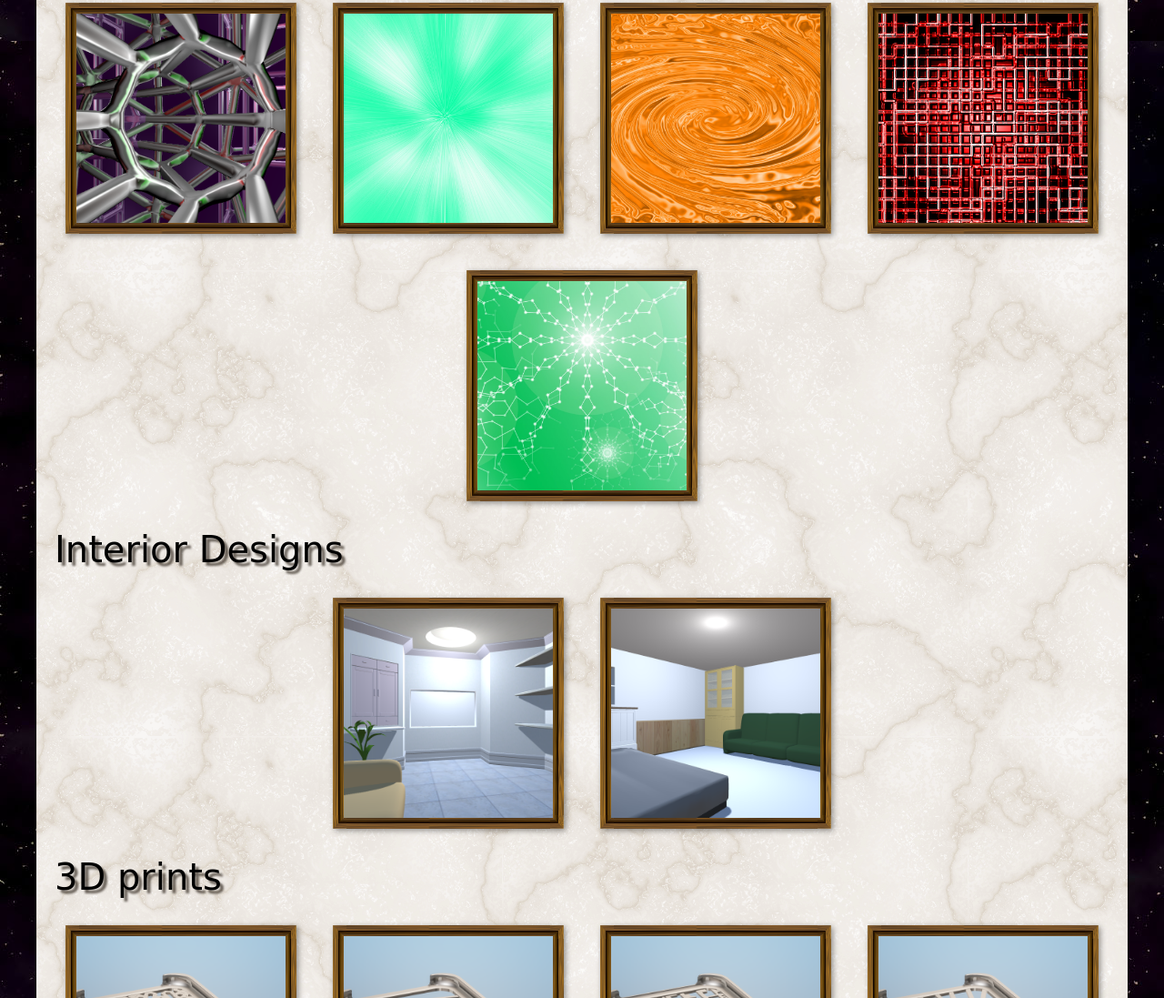
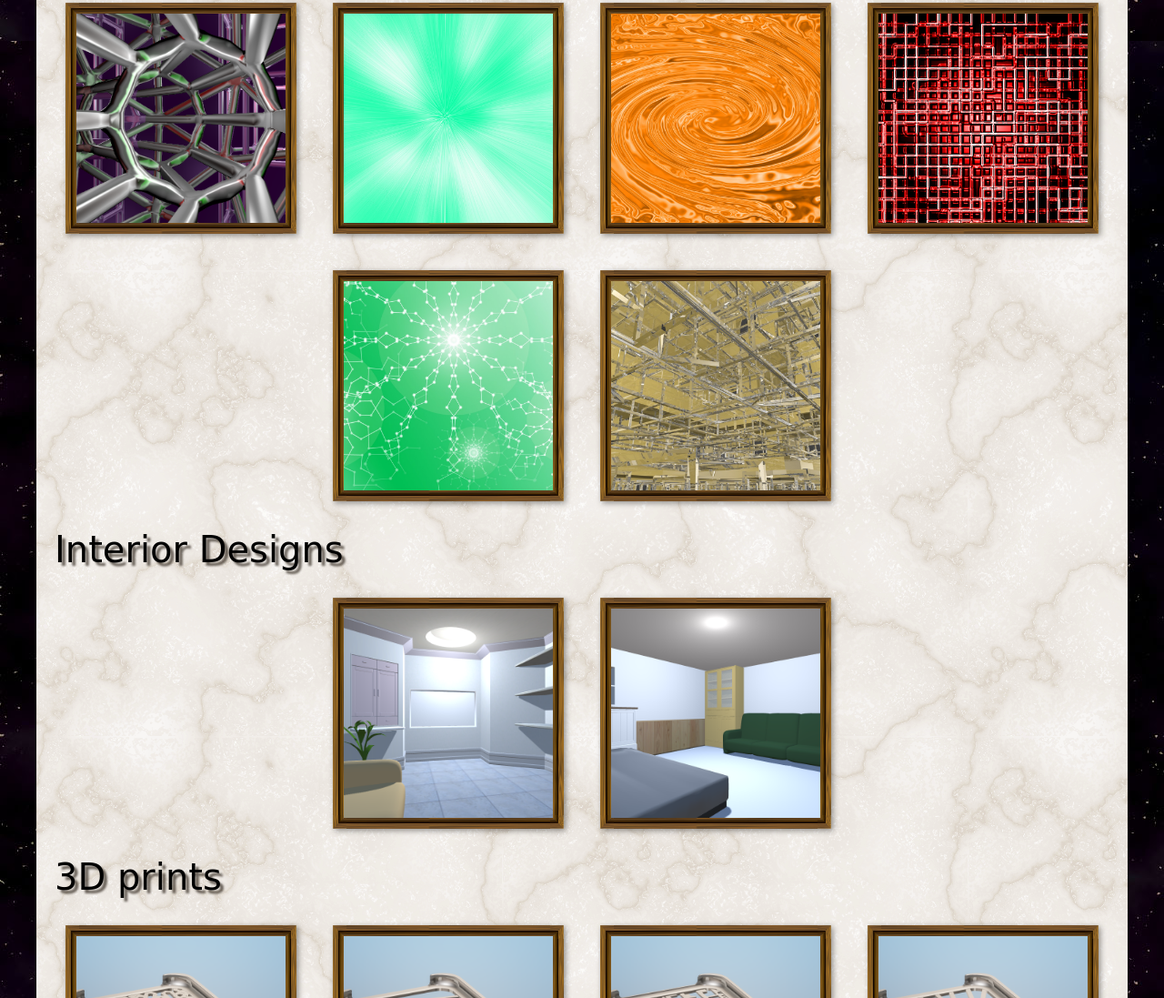
Before and after one commit to shinyakitazawa/portfolio, a plain HTML site: page index.html in a window 1280 px wide. Shown: the part 2115-3212 px from the top of the page at 91% size. Drawn offline with nearby package versions, Linux system fonts and the light colour scheme; a script that the page names is missing; files whose address does not match are found by name; a web font is replaced by a local one.

Commit message:
Add files via upload

```diff
--- a/index.html
+++ b/index.html
@@ -226,6 +226,7 @@
 			<div class="portfolio__art fadein"><img class="fadein" src="img/orange%20chrome.jpg"></div>
 			<div class="portfolio__art fadein"><img class="fadein" src="img/red_grid.png"></div>
 			<div class="portfolio__art fadein"><img class="fadein" src="img/green.jpg"></div>
+			<div class="portfolio__art fadein"><img class="fadein" src="img/gold%20facility.jpg"></div>
 		</div>
 
 		<p class="portfolio__title fadein">Interior Designs</p>
```
Also changed, not shown: gold facility.jpg (added).
